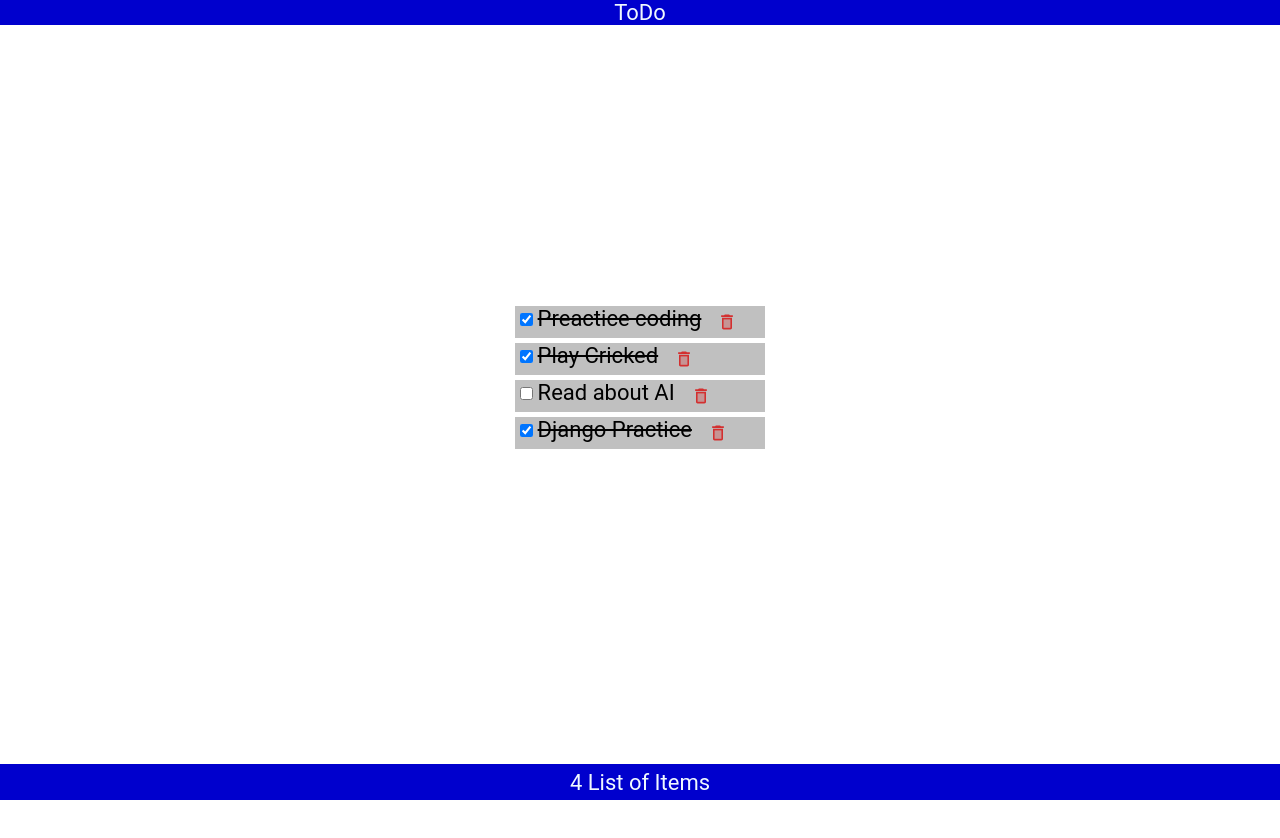
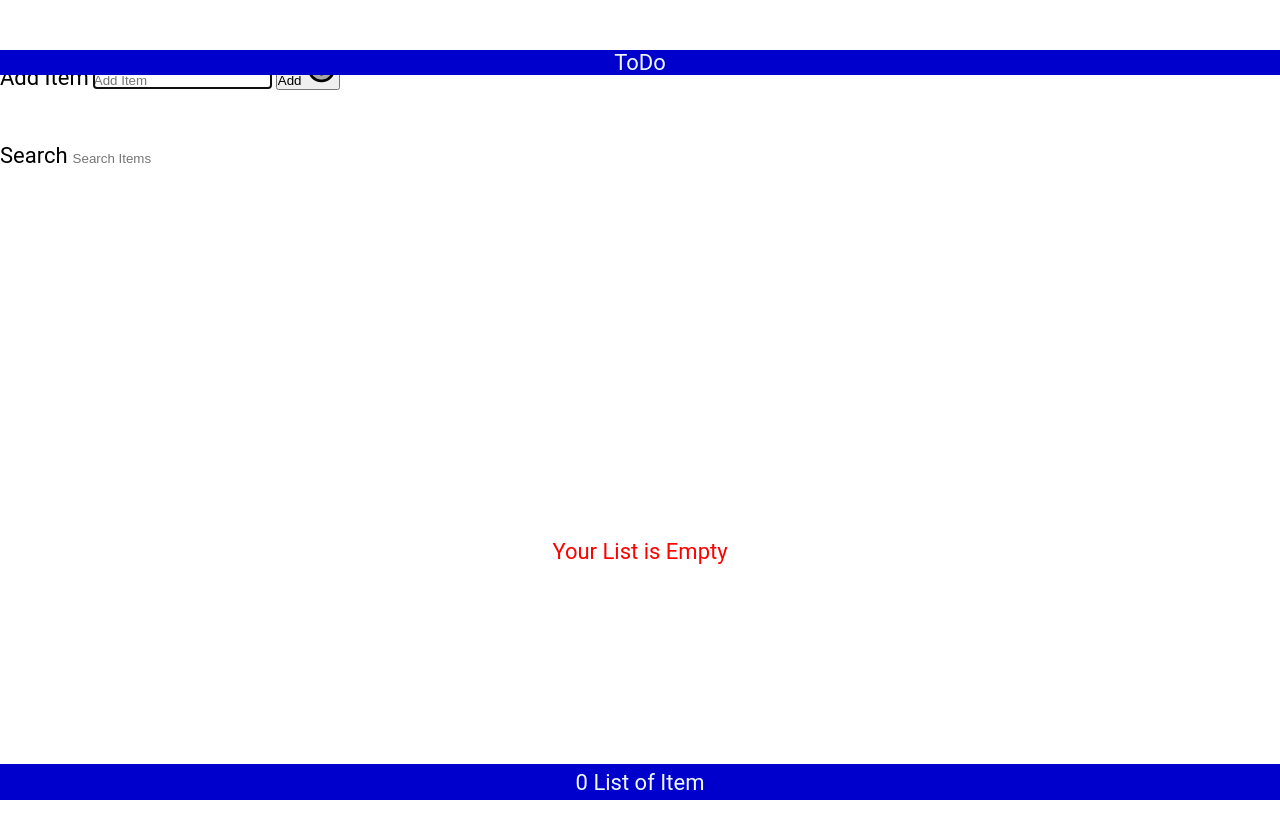
Before and after one commit to Antony-M1/dhuddu, a React (Create React App) app: page /colorify in a window 1280 px wide. Shown: the top 838 px of the page. Before the commit the page ends 800 px from the top, so only its background shows below. Built offline with nearby package versions, Linux system fonts and the light colour scheme.

Commit message:
autofocuse

```diff
--- a/package.json
+++ b/package.json
@@ -12,6 +12,7 @@
     "@testing-library/user-event": "^13.5.0",
     "react": "^18.2.0",
     "react-dom": "^18.2.0",
+    "react-router-dom": "^6.16.0",
     "react-scripts": "5.0.1",
     "web-vitals": "^2.1.4"
   },
--- a/src/App.js
+++ b/src/App.js
@@ -2,30 +2,33 @@ import Header from "./components/Header";
 import Content from "./components/Content";
 import Footer from "./components/Footer";
 import { useState } from "react";
+import AddItem from "./components/AddItem";
+import SearchItem from "./components/SearchItem";
 
 function App() {
-   const [items, setItems] = useState([
-     {
-       id: 1,
-       checked: true,
-       item: "Preactice coding",
-     },
-     {
-       id: 2,
-       checked: true,
-       item: "Play Cricked",
-     },
-     {
-       id: 3,
-       checked: false,
-       item: "Read about AI",
-     },
-     {
-       id: 4,
-       checked: true,
-       item: "Django Practice",
-     },
-   ]);
+    let list_items = [];
+    if(localStorage.getItem('todo_list')){
+      list_items = JSON.parse(localStorage.getItem('todo_list'));
+    }
+   const [items, setItems] = useState(list_items);
+
+   const [newItem, setNewItem] = useState('')
+
+   const [search, setSearch] = useState()
+
+   const addItem = (item) => {
+      const id = items.length ? items[items.length - 1].id + 1 : 1
+      const addNewItem = {
+        id,
+        checked:false,
+        item
+      }
+      const listItems = [...items, addNewItem]
+
+      setItems(listItems)
+
+      localStorage.setItem("todo_list", JSON.stringify(listItems))
+   }
 
    const handleCheckboxChange = (id) => {
      console.log(id);
@@ -42,17 +45,35 @@ function App() {
      localStorage.setItem("todo_list", JSON.stringify(listItems));
    };
 
+  const handleSubmit = (e) => {
+    e.preventDefault();
+    console.log('submitted')
+
+    if(!newItem){
+      console.log('Empty')
+      return;
+    }
+    console.log(newItem);
+    addItem(newItem);
+    // addItem
+    setNewItem('')
+  }
+
   return (
     <div>
       <Header title="ToDo" />
+      <AddItem
+        newItem={newItem}
+        setNewItem={setNewItem}
+        handleSubmit={handleSubmit}
+      />
+      <SearchItem search={search} setSearch={setSearch} />
       <Content
-        items={items}
+        items={items.filter((item) => (((item.item).toLowerCase()).includes(search)))}
         handleCheckboxChange={handleCheckboxChange}
         handleDelete={handleDelete}
       />
-      <Footer
-        length={items.length}
-      />
+      <Footer length={items.length} />
     </div>
   );
 }
--- /dev/null
+++ b/src/components/AddItem.js
@@ -0,0 +1,31 @@
+import React from 'react'
+import AddCircleTwoToneIcon from "@mui/icons-material/AddCircleTwoTone";
+
+import './css/AddItem.css'
+import { useRef } from 'react';
+
+function AddItem({ newItem, setNewItem, handleSubmit }) {
+
+  const inputRef = useRef()
+
+  return (
+    <form className="addForm" onSubmit={handleSubmit}>
+      <label htmlFor="addItem">Add Item</label>
+      <input
+        autoFocus
+        ref={inputRef}
+        id="addItem"
+        type="text"
+        placeholder="Add Item"
+        // required
+        value={newItem}
+        onChange={(e) => setNewItem(e.target.value)}
+      />
+      <button type="submit" aria-label="Add Item" onClick={() => inputRef.current.focus()}>
+        Add <AddCircleTwoToneIcon />
+      </button>
+    </form>
+  );
+}
+
+export default AddItem
--- /dev/null
+++ b/src/components/Colorify.js
@@ -0,0 +1,41 @@
+import React from 'react'
+// import '../components/css/colorify.css'
+import { useState } from 'react'
+
+
+function Colorify() {
+
+    const [color, setColor] = useState()
+    const [textColor, setTextColor] = useState('black')
+
+    const handleChange = (e) => {
+
+        setColor(e.target.value)
+
+    }
+
+    const handleClick = () => {
+        if (textColor === 'black'){
+            setTextColor('white')
+        }else{
+            setTextColor('black')
+        }
+    }
+
+  return (
+    <div className="container">
+      <div className="box">
+        <div style={{ background: color, color:textColor }} className="color-box" >{color}</div>
+        <input
+          className="color-box-down"
+          placeholder="Enter Color"
+          //   onChange={(e) => console.log(e)}
+          onChange={handleChange}
+        />
+        <button type='button' onClick={handleClick} className="color-box-down">Toggle Color</button>
+      </div>
+    </div>
+  );
+}
+
+export default Colorify
--- /dev/null
+++ b/src/components/Router.js
@@ -0,0 +1,19 @@
+import React from 'react'
+import { BrowserRouter, Routes, Route } from "react-router-dom";
+import App from '../App';
+import Colorify from './Colorify';
+
+function Router() {
+  return (
+    <div>
+      <BrowserRouter>
+        <Routes>
+          <Route path="/" element={<App />} />
+          <Route path="/colorify" element={<Colorify />} />
+        </Routes>
+      </BrowserRouter>
+    </div>
+  );
+}
+
+export default Router
--- /dev/null
+++ b/src/components/SearchItem.js
@@ -0,0 +1,18 @@
+import React from 'react'
+
+function SearchItem({search, setSearch}) {
+  return (
+    <form className='searchForm' onSubmit={(e)=> e.preventDefault()}>
+        <label htmlFor='search'>Search</label>
+        <input
+            id='search'
+            type='text'
+            role='searchbox'
+            placeholder='Search Items'
+            onChange={(e)=> setSearch(e.target.value)}
+        />
+    </form>
+  )
+}
+
+export default SearchItem
--- /dev/null
+++ b/src/components/css/AddItem.css
@@ -0,0 +1,3 @@
+form{
+    margin-top:50px ;
+}
--- /dev/null
+++ b/src/components/css/colorify.css
@@ -0,0 +1,41 @@
+body{
+    background: antiquewhite;
+}
+
+.container {
+    display: flex;
+    height: 100%;
+    width: 100%;
+}
+
+.box {
+    height: 600px;
+    width: 600px;
+    border: 5px solid red;
+    display: flex;
+    flex-direction: column;
+    align-items: center;
+    justify-content: center;
+    row-gap: 10px;
+}
+
+.color-box{
+    width: 200px;
+    height: 200px;
+    border: 3px solid purple;
+    display: flex;
+    align-items: center;
+    justify-content: center;
+}
+
+.color-box-down{
+    width: 200px;
+    height: 50px;
+    border: 3px solid purple;
+}
+
+button{
+    width: 95%;
+    height: 95%;
+
+}
--- a/src/index.js
+++ b/src/index.js
@@ -3,10 +3,12 @@ import ReactDOM from 'react-dom/client';
 import './index.css';
 import App from './App';
 // import reportWebVitals from './reportWebVitals';
+import Router from './components/Router';
 
 const root = ReactDOM.createRoot(document.getElementById('root'));
 root.render(
   <React.StrictMode>
+    {/* <Router /> */}
     <App />
   </React.StrictMode>
 );
```
Also changed, not shown: 1 other file (tests, documents, lock files or other folders).
